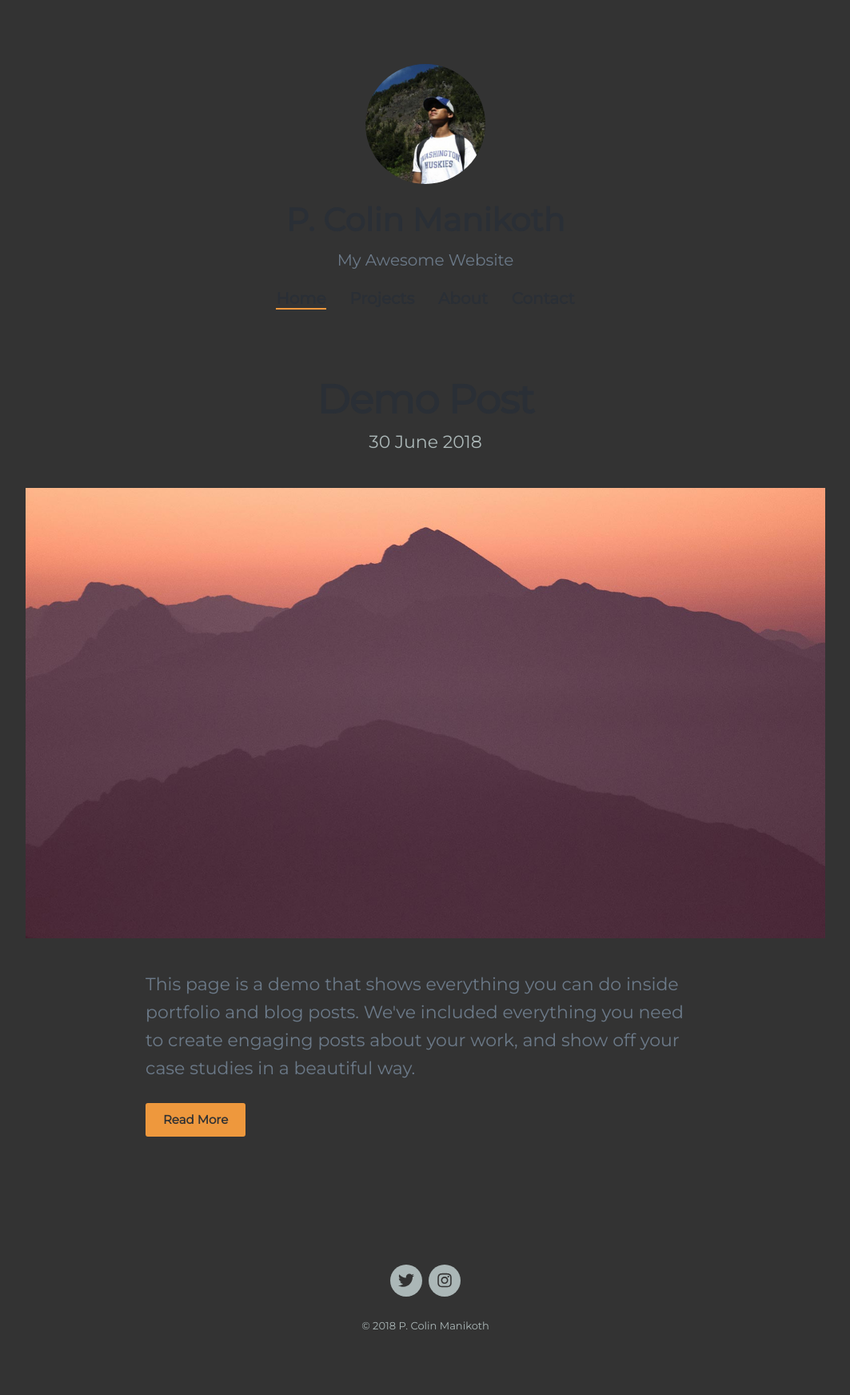
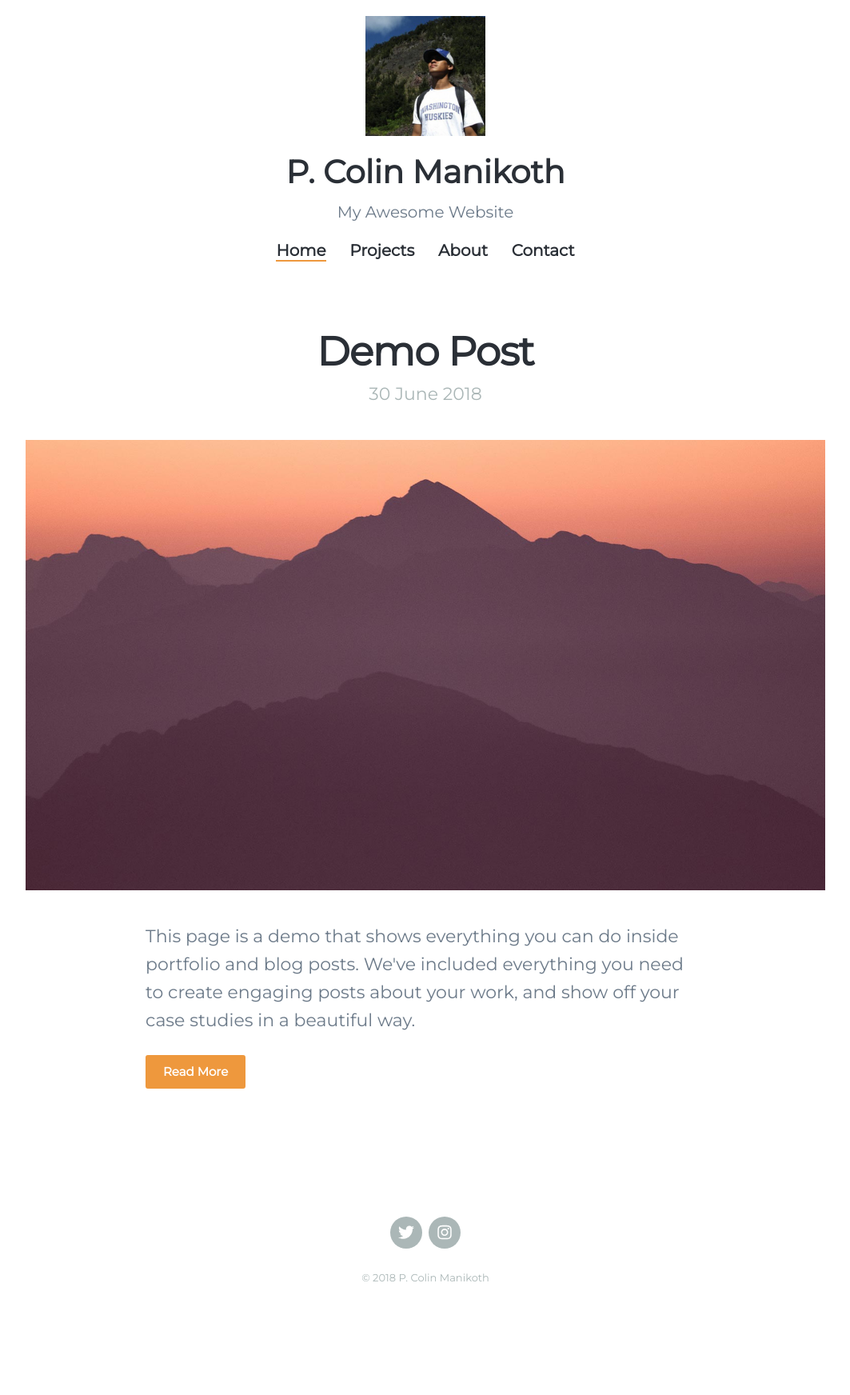
Before and after one commit to pcmanikoth/pcmanikoth.github.io, a Jekyll site: the page built from index.html, in a window 1280 px wide. Shown: the whole page at 80% size, without its empty margins (108-1171 px from the left). Built offline with Jekyll 4.4.1, drawn with Linux system fonts in a browser that asks for light colours; nearby versions of some CDN libraries; the list of posts is cut into pages by our own code; after the commit the page ends 1684 px from its top, so only the background shows below that.

Commit message:
Overrides

```diff
--- a/_data/settings.yml
+++ b/_data/settings.yml
@@ -57,7 +57,7 @@
   linkedin_url: ''
 
 color_settings:
-  background_color: '#333333'
+  background_color: '#ffffff'
   background_alt_color: '#f4f5f6'
   text_dark_color: '#2A2F36'
   text_medium_color: '#6C7A89'
--- a/css/style.scss
+++ b/css/style.scss
@@ -147,3 +147,10 @@
 
 
 // - - - - - - - - - - Your Overrides
+.header__avatar {
+    border-radius: 0%;
+}
+
+.header {
+    padding-top: 20px;
+}
```
